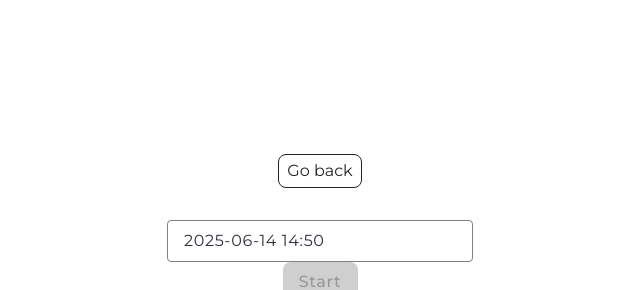
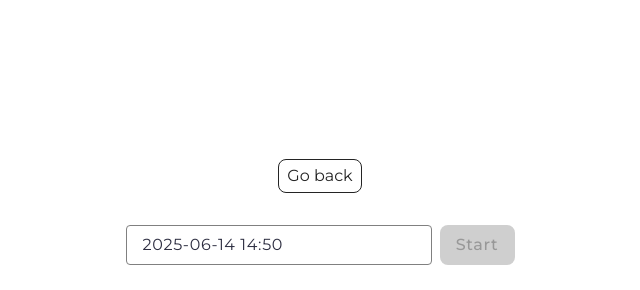
Before and after one commit to Mariia-Shtefiuk/goit-js-hw-10, a plain HTML site: page 1-timer.html in a window 1280 px wide. Shown: the part 136-426 px from the top of the page, without its empty margins (320-960 px from the left). Drawn offline with nearby package versions, Linux system fonts and the light colour scheme; some packages are replaced by stand-ins of ours; a script that the page names is missing.

Commit message:
Deploying to gh-pages from @ Mariia-Shtefiuk/goit-js-hw-10@e41441b345a5a0af718488210090f0c568d60dd6 🚀

```diff
--- a/1-timer.html
+++ b/1-timer.html
@@ -18,8 +18,9 @@
 <body>
   <a class="back-link" href="./index.html">Go back</a>
 
-  <input type="text" id="datetime-picker" />
-  <button type="button" data-start disabled>Start</button>
+  <div class="timepicker "><input type="text" id="datetime-picker" />
+    <button type="button" data-start disabled>Start</button>
+  </div>
 
   <div class="timer">
     <div class="field">
```
